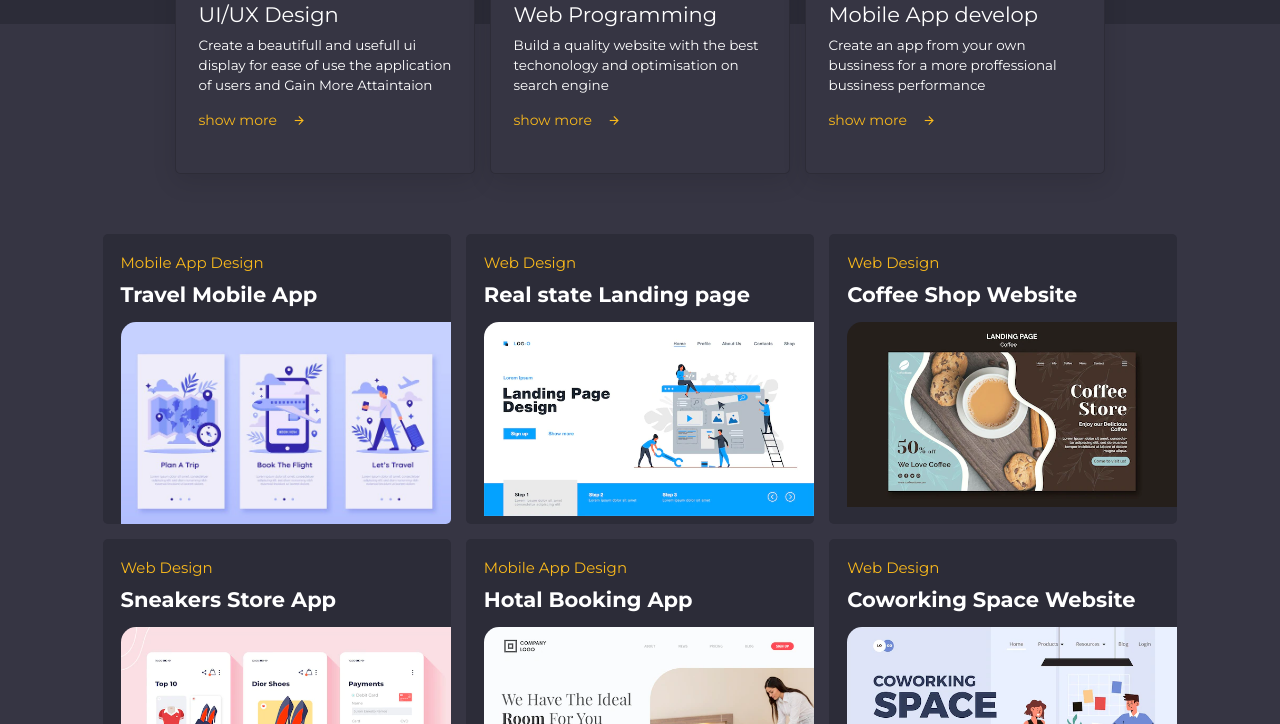
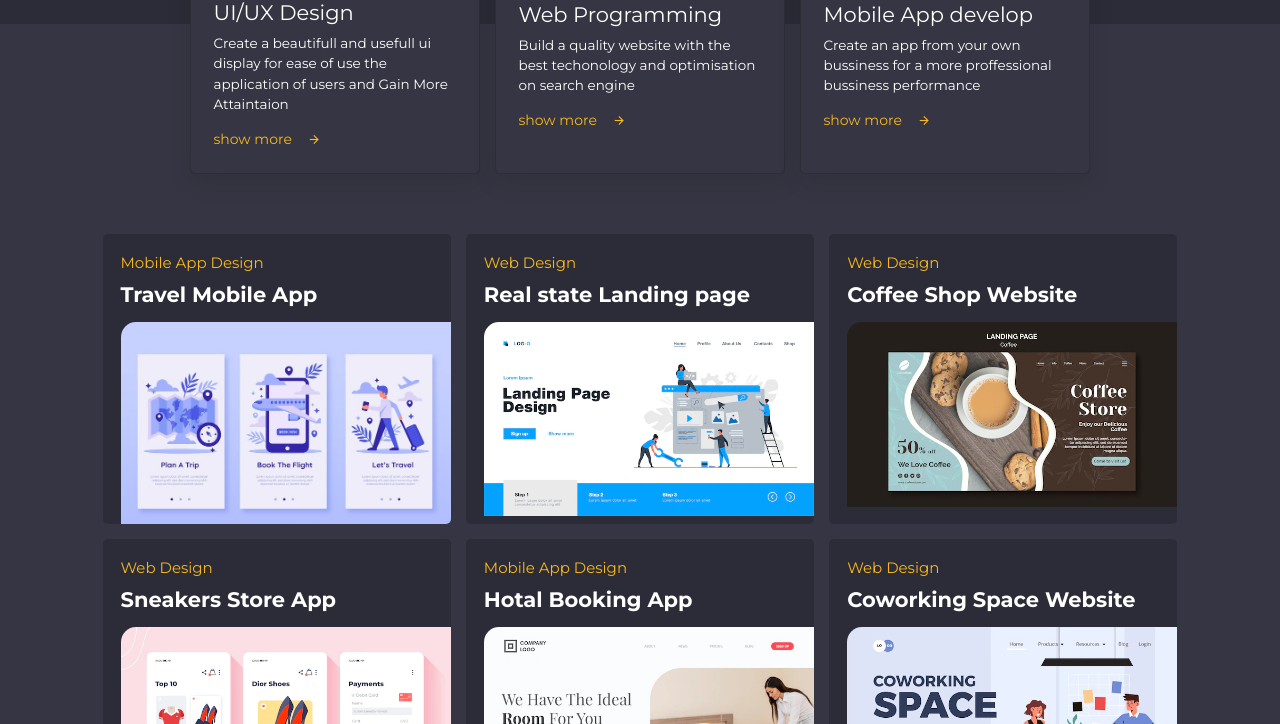
Before and after one commit to Shubham12399/porfolio, a plain HTML site: page index.html in a window 1280 px wide. Shown: the part 1334-2058 px from the top of the page. Drawn offline with nearby package versions, Linux system fonts and the light colour scheme.

Commit message:
Update style.css

```diff
--- a/style.css
+++ b/style.css
@@ -311,7 +311,7 @@ header {
 }
 
 .card_section .card {
-      width: 300px;
+      width: 290px;
       height: 250px;
       padding: 1.5rem;
       padding-top: .5rem;
```
